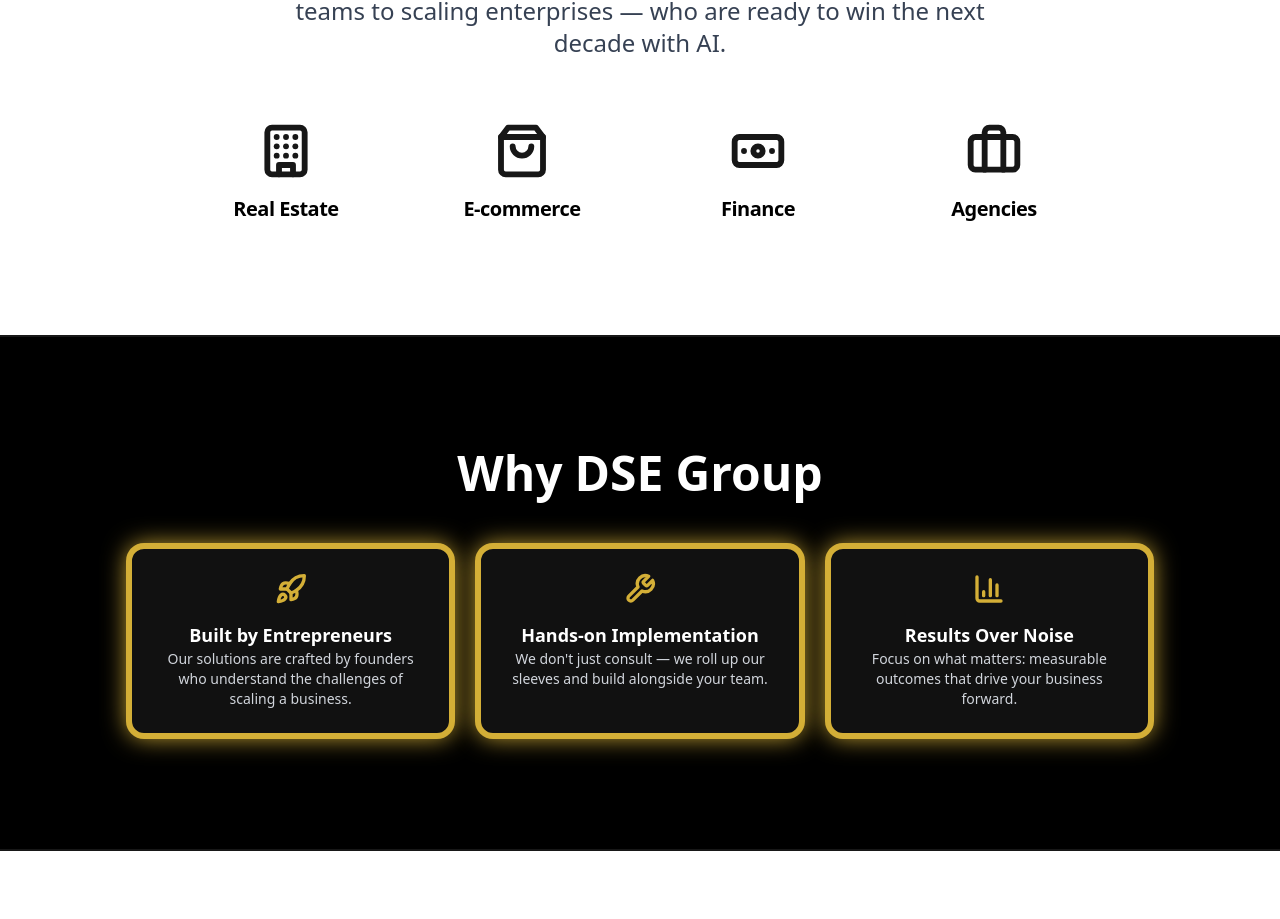
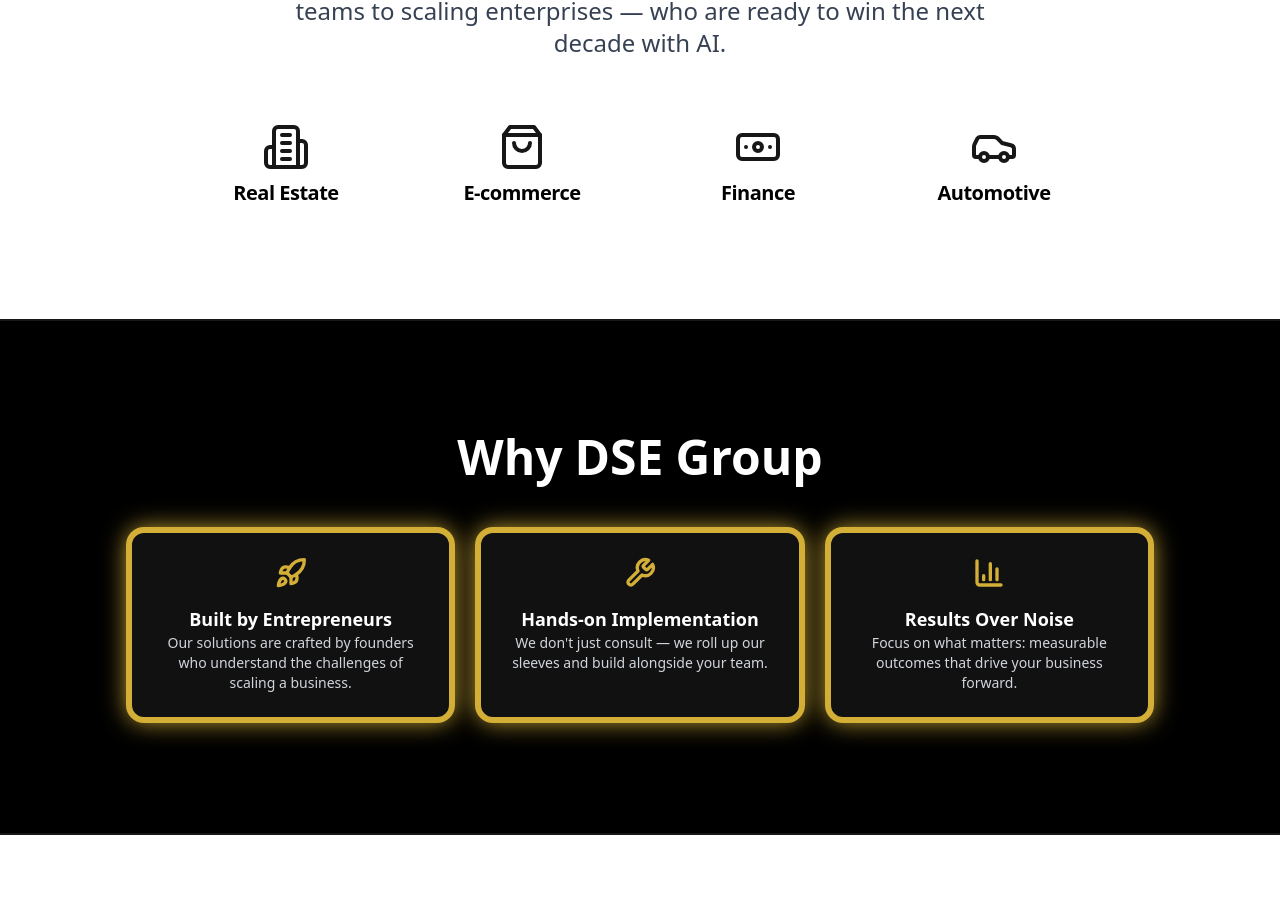
Before and after one commit to DSEGroupdev/dse-landing, a Next.js app: page / in a window 1280 px wide. Shown: the part 1737-2656 px from the top of the page. Built offline with nearby package versions, Linux system fonts and the light colour scheme.

Commit message:
Update 'Who We Help' section: Replace 'Agencies' with 'Automotive' using 'car' icon

```diff
--- a/app/page.tsx
+++ b/app/page.tsx
@@ -11,7 +11,7 @@
   BrainCircuit,
   GraduationCap,
   Cpu,
-  Building,
+  Building2,
   ShoppingBag,
   Banknote,
   Briefcase,
@@ -21,6 +21,7 @@
   Menu,
   X,
   ChevronDown,
+  Car,
 } from 'lucide-react';
 
 const navLinks = [
@@ -336,14 +337,14 @@
           </p>
           <div className="grid grid-cols-2 md:grid-cols-4 gap-12 max-w-4xl mx-auto">
             {[
-              { icon: <Building className="w-10 h-10 text-gold" strokeWidth={2.5} />, label: "Real Estate" },
-              { icon: <ShoppingBag className="w-10 h-10 text-gold" strokeWidth={2.5} />, label: "E-commerce" },
-              { icon: <Banknote className="w-10 h-10 text-gold" strokeWidth={2.5} />, label: "Finance" },
-              { icon: <Briefcase className="w-10 h-10 text-gold" strokeWidth={2.5} />, label: "Agencies" },
+              { icon: <Building2 className="h-12 w-12 text-gold hover:scale-105 transition-transform duration-300" />, label: "Real Estate" },
+              { icon: <ShoppingBag className="h-12 w-12 text-gold hover:scale-105 transition-transform duration-300" />, label: "E-commerce" },
+              { icon: <Banknote className="h-12 w-12 text-gold hover:scale-105 transition-transform duration-300" />, label: "Finance" },
+              { icon: <Car className="h-12 w-12 text-gold hover:scale-105 transition-transform duration-300" />, label: "Automotive" },
             ].map((ind, i) => (
               <motion.div
                 key={ind.label}
-                className="flex flex-col items-center cursor-pointer transition-transform duration-300"
+                className="flex flex-col items-center cursor-pointer"
                 whileHover={{ y: -8 }}
                 initial="hidden"
                 whileInView="visible"
@@ -351,7 +352,7 @@
                 variants={whoVariants}
                 custom={i}
               >
-                {React.cloneElement(ind.icon, { className: 'w-14 h-14 text-gold mb-2' })}
+                {ind.icon}
                 <span className="font-satoshi text-lg md:text-xl font-bold text-black mt-2 tracking-tight text-center">{ind.label}</span>
               </motion.div>
             ))}
```
